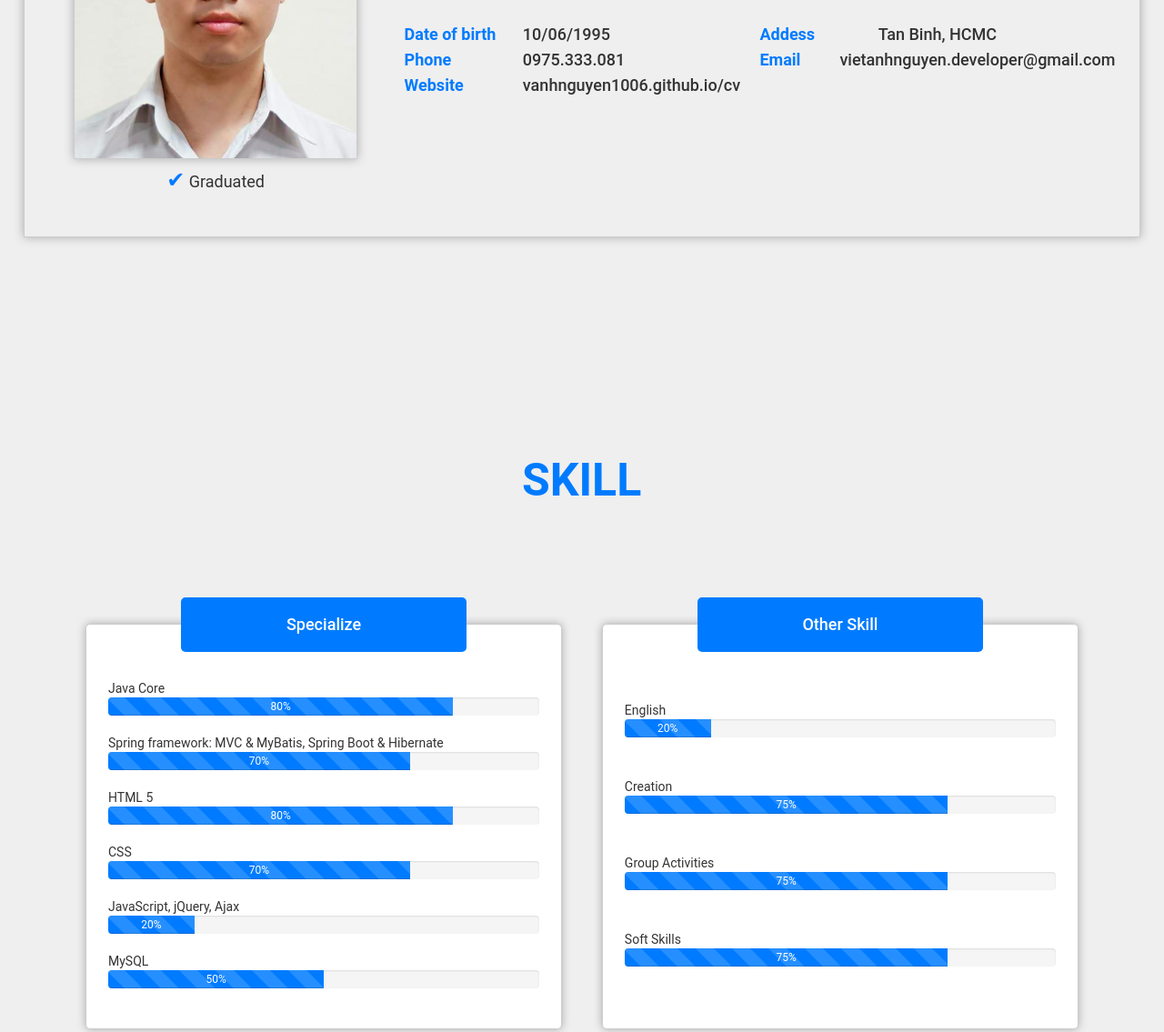
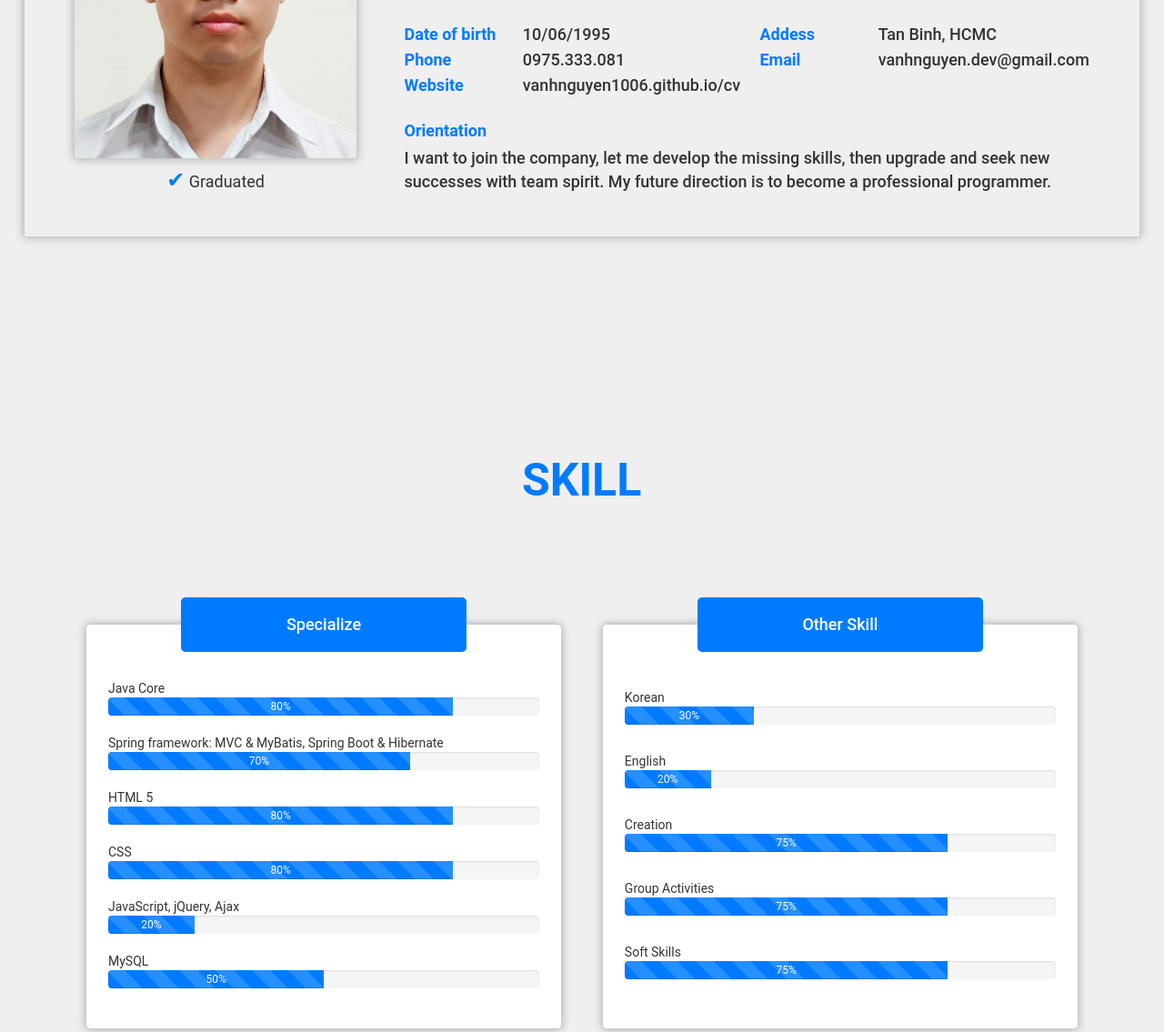
Before and after one commit to vanhnguyen1006/cv, a plain HTML site: page index.html in a window 1280 px wide. Shown: the part 373-1508 px from the top of the page at 91% size. Drawn offline with nearby package versions, Linux system fonts and the light colour scheme.

Commit message:
toe commit

```diff
--- a/css/cv.css
+++ b/css/cv.css
@@ -122,6 +122,14 @@
 }
 .info-cv .info-item .personal-info-item span {
     flex: 2;
+}
+
+.orientation {
+    margin-top: 20px;
+    display: inline-block;
+}
+.orientation label {
+    text-align: center;
 }
 
 
--- a/css/media.css
+++ b/css/media.css
@@ -1,4 +1,4 @@
-@media (max-width: 1360px) {
+@media (max-width: 1366px) {
     .img-cv {flex: 1;}
     .info-cv {flex: 2;}
     img {
--- a/index.html
+++ b/index.html
@@ -53,12 +53,23 @@
                             </div>
                             <div class="personal-info-item">
                                 <label class="text-label">Email</label>
-                                <span>vietanhnguyen.developer@gmail.com</span>
+                                <span>vanhnguyen.dev@gmail.com</span>
                             </div>
                             <div class="personal-info-item">
                                 <label class="text-label">Website</label>
                                 <span>vanhnguyen1006.github.io/cv</span>
                             </div>
+                        </div>
+                        <div class="orientation">
+                            <label class="text-label">Orientation</label><br/>
+                            <span>I want to join the company,
+                                let me develop the missing
+                                skills, then upgrade and
+                                seek new successes with
+                                team spirit. My future
+                                direction is to become a
+                                professional programmer.
+                                </span>
                         </div>
                     </div>
                 </div>
@@ -108,9 +119,9 @@
                             <span>CSS</span>
                             <div class="progress">
                                 <div class="progress-bar bg-prim progress-bar-striped active"
-                                role="progressbar" aria-valuenow="70"
-                                aria-valuemin="0" aria-valuemax="100" style="width:70%">
-                                  70%
+                                role="progressbar" aria-valuenow="80"
+                                aria-valuemin="0" aria-valuemax="100" style="width:80%">
+                                  80%
                                 </div>
                             </div>
                         </div>
@@ -138,6 +149,16 @@
                     <div class="skill-right border-box bd-rad" data-aos="fade-left" data-aos-duration="1500">
                         <div class="skill-title bd-rad bg-prim">
                             <h4>Other Skill</h4>
+                        </div>
+                        <div class="skill-item">
+                            <span>Korean</span>
+                            <div class="progress">
+                                <div class="progress-bar bg-prim progress-bar-striped active"
+                                role="progressbar" aria-valuenow="30"
+                                aria-valuemin="0" aria-valuemax="100" style="width:30%">
+                                  30%
+                                </div>
+                            </div>
                         </div>
                         <div class="skill-item">
                             <span>English</span>
@@ -254,7 +275,7 @@
                         </div>
                         <div class="contact-div border-box">
                             <div class="contact-div-before"></div>
-                            <p>vietanhnguyen.developer@gmail.com</p>
+                            <p>vanhnguyen.dev@gmail.com</p>
                         </div>
                     </div>
                     <div class="contact-item">
```
